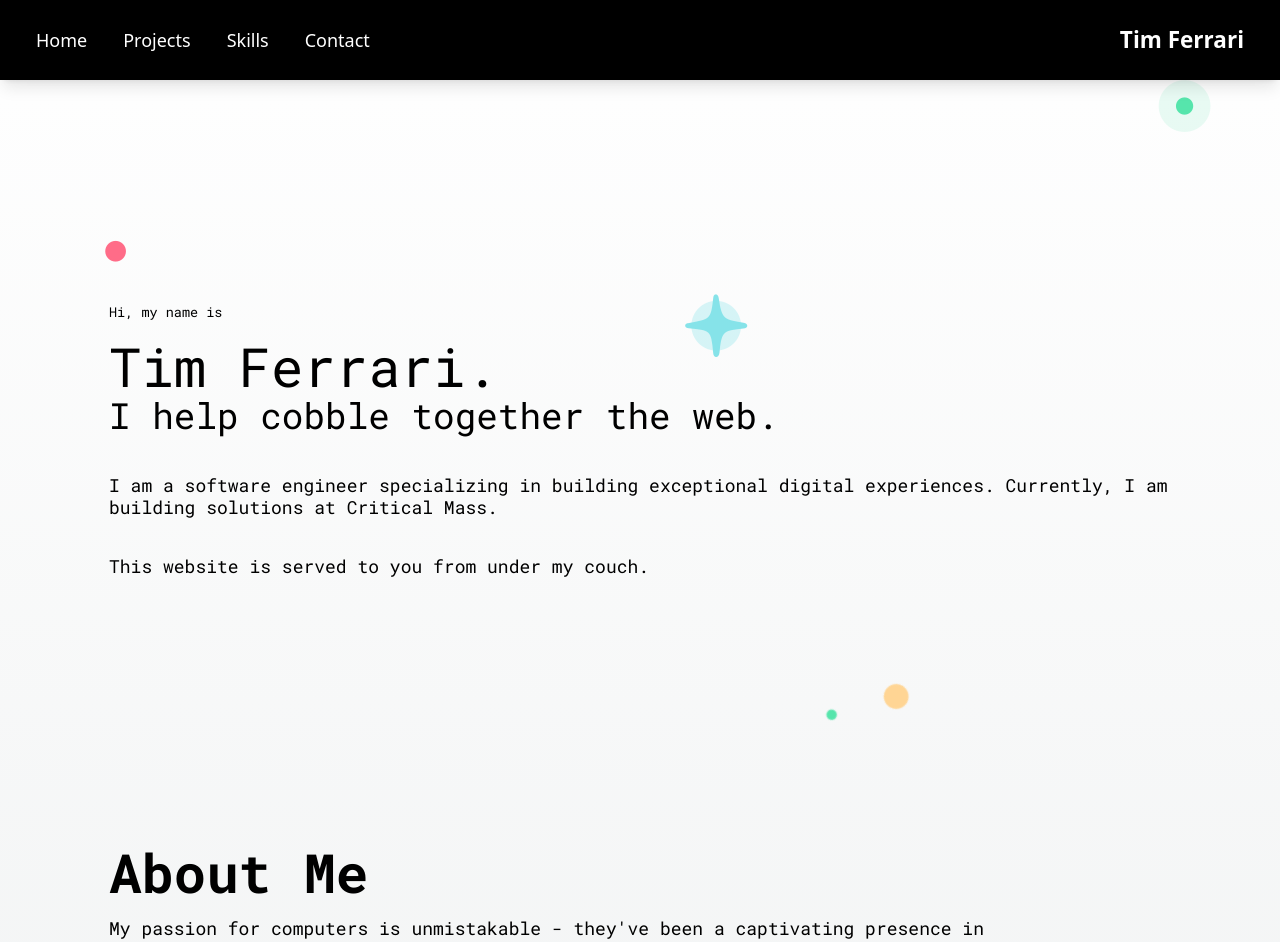
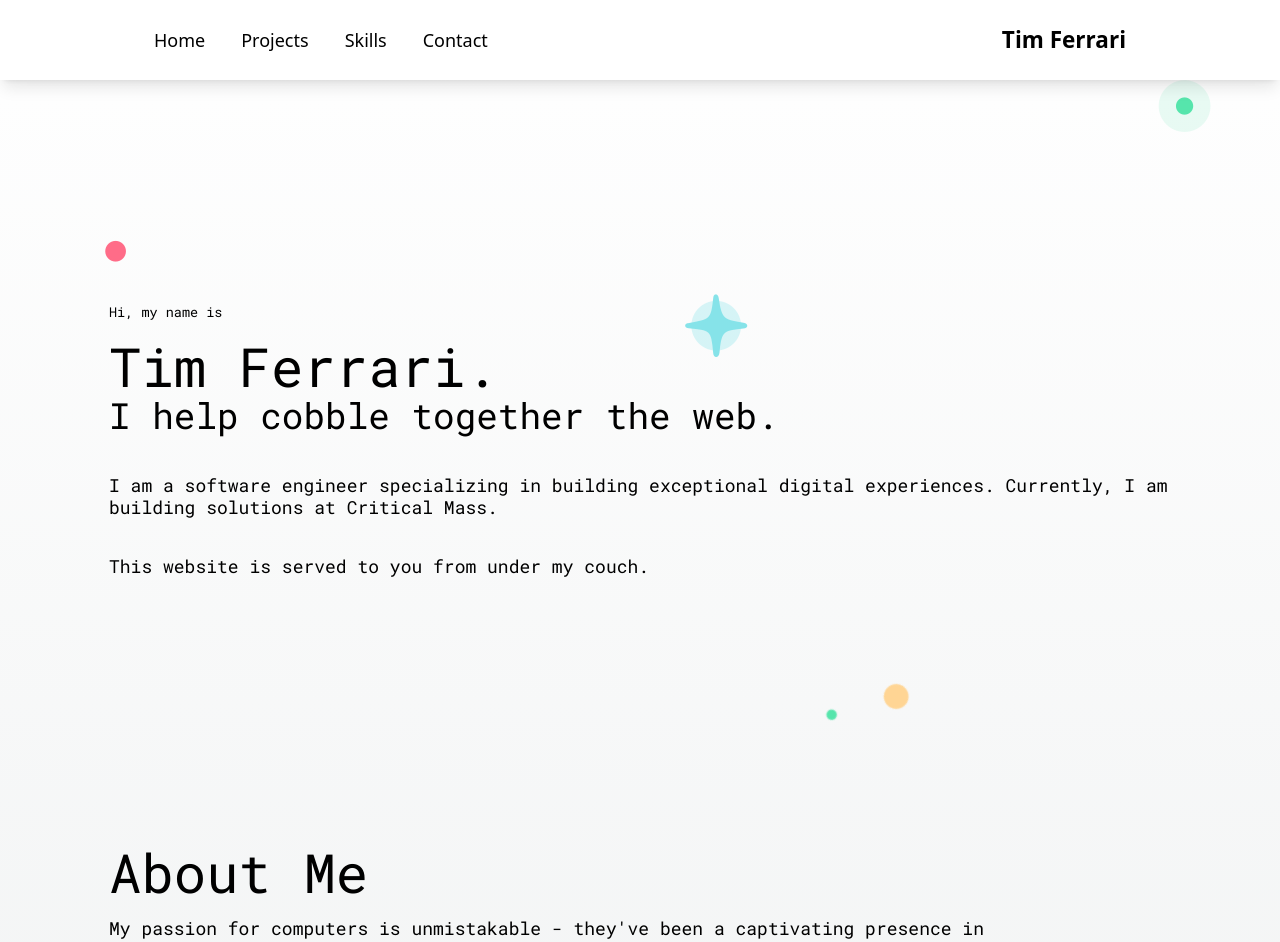
Before and after one commit to yunggarlic/new_personal, a Next.js app: page / in a window 1280 px wide. Shown: the top 942 px of the page. Built offline with nearby package versions, Linux system fonts and the light colour scheme.

Commit message:
updating styles and global padding

```diff
--- a/src/components/About.tsx
+++ b/src/components/About.tsx
@@ -1,6 +1,6 @@
-import React from "react";
-import Image from "next/image";
-import picSrc from "../../public/me.jpg";
+import React from 'react';
+import Image from 'next/image';
+import picSrc from '../../public/me.jpg';
 
 const About: React.FC = () => {
   return (
@@ -9,7 +9,7 @@ const About: React.FC = () => {
       id="about"
     >
       <div className="space-y-4">
-        <h2 className="font-bold">About Me</h2>
+        <h2>About Me</h2>
         <p className="">
           My passion for computers is unmistakable - they've been a captivating
           presence in my life for as long as I can remember. Though I initially
@@ -17,13 +17,13 @@ const About: React.FC = () => {
           became an undeniable calling.
         </p>
         <p className="">
-          Today, I'm proud to be part of the talented team at{" "}
+          Today, I'm proud to be part of the talented team at{' '}
           <a href="criticalmass.com">Critical Mass</a>, where I have the
           opportunity to breathe new life into legacy websites by migrating them
           to cutting-edge frameworks. As a dynamic, forward-thinking
-          professional, I'm always eager to explore and embrace
-          the latest technological advancements to elevate my work and create
-          unparalleled digital experiences.
+          professional, I'm always eager to explore and embrace the latest
+          technological advancements to elevate my work and create unparalleled
+          digital experiences.
         </p>
         <p className="">
           Here are a few technologies I've been working with recently:
--- a/src/components/Navbar.tsx
+++ b/src/components/Navbar.tsx
@@ -1,4 +1,4 @@
-import React, { useState, useEffect } from "react";
+import React, { useState, useEffect } from 'react';
 
 const Navbar: React.FC = () => {
   const [isHidden, setIsHidden] = useState(false);
@@ -8,9 +8,12 @@ const Navbar: React.FC = () => {
   const handleScroll = () => {
     const currentScrollPosition = window.pageYOffset;
 
+    //If user scrolls down and the scroll position is greater than the navheight
+    //and the mobile menu is not open, hide the navbar
     if (
       prevScrollPosition < currentScrollPosition &&
-      currentScrollPosition > 100
+      currentScrollPosition > 100 &&
+      !mobileMenuOpen
     ) {
       setIsHidden(true);
     } else {
@@ -21,10 +24,10 @@ const Navbar: React.FC = () => {
   };
 
   useEffect(() => {
-    window.addEventListener("scroll", handleScroll);
+    window.addEventListener('scroll', handleScroll);
 
     return () => {
-      window.removeEventListener("scroll", handleScroll);
+      window.removeEventListener('scroll', handleScroll);
     };
   }, [prevScrollPosition]);
 
@@ -34,21 +37,18 @@ const Navbar: React.FC = () => {
 
   return (
     <nav
-      className={`flex items-center bg-black shadow-lg left-0 py-4 px-4 md:px-8 z-50 transform transition-transform duration-300 ${
-        isHidden ? "-translate-y-full fixed top-0 w-full" : "fixed top-0 w-full"
+      className={`flex items-center shadow-lg left-0 py-4 z-50 transform transition-transform duration-300 ${
+        isHidden ? '-translate-y-full fixed top-0 w-full' : 'fixed top-0 w-full'
       }`}
     >
-      <div className="container mx-auto">
-        <div className="flex flex-row-reverse justify-between items-center">
-          <a
-            href="#"
-            className="text-white text-xl font-bold whitespace-nowrap"
-          >
+      <div className="max-w-5xl w-full mx-auto px-6 tablet:px-10 desktop:px-20">
+        <div className="w-full flex flex-row-reverse justify-between items-center">
+          <a href="#" className=" text-xl font-bold whitespace-nowrap">
             Tim Ferrari
           </a>
           <div className="md:hidden h-6">
             <button
-              className="text-white hover:text-gray-300 focus:outline-none"
+              className=" hover:text-gray-300 focus:outline-none"
               onClick={toggleMobileMenu}
             >
               <svg
@@ -66,31 +66,31 @@ const Navbar: React.FC = () => {
             </button>
           </div>
           <div
-            className={`${
-              mobileMenuOpen ? "block" : "hidden"
-            } absolute top-full left-0 w-full bg-gray-800 md:static md:bg-transparent md:flex space-x-4 mt-2 md:mt-0`}
+            className={`mobile-menu ${
+              mobileMenuOpen ? 'block' : 'hidden'
+            } absolute top-full left-0 w-full md:static md:bg-transparent md:flex space-y-4 tablet:space-x-4 tablet:space-y-0`}
           >
             <a
               href="#hero"
-              className="block py-2 pr-4 text-white hover:text-gray-300 md:inline-block"
+              className="block py-2 pr-4  hover:text-gray-300 md:inline-block"
             >
               Home
             </a>
             <a
               href="#projects"
-              className="block py-2 pr-4 text-white hover:text-gray-300 md:inline-block"
+              className="block py-2 pr-4  hover:text-gray-300 md:inline-block"
             >
               Projects
             </a>
             <a
               href="#skills"
-              className="block py-2 pr-4 text-white hover:text-gray-300 md:inline-block"
+              className="block py-2 pr-4  hover:text-gray-300 md:inline-block"
             >
               Skills
             </a>
             <a
               href="#contact"
-              className="block py-2 pr-4 text-white hover:text-gray-300 md:inline-block"
+              className="block py-2 pr-4  hover:text-gray-300 md:inline-block"
             >
               Contact
             </a>
--- a/src/components/Projects.tsx
+++ b/src/components/Projects.tsx
@@ -57,14 +57,12 @@ const FeaturedProject: React.FC<ProjectProps> = ({
   className,
 }) => {
   return (
-    <div
-      className={`flex relative h-72 py-4 mb-12 ${className}`}
-    >
+    <div className={`flex relative h-72 py-4 mb-12 ${className}`}>
       <div className="w-3/5 z-10">
         <h2 className="text-xl mb-4">
           <a href={link}>{projectTitle}</a>
         </h2>
-        <div className="py-8 px-4 rounded shadow-lg bg-blue-900 text-slate-200 dark:text-black dark:bg-slate-400">
+        <div className="py-8 px-4 rounded shadow-lg bg-sky-200 dark:bg-emerald-800 dark:text-slate-200 text-black">
           <p>{description}</p>
         </div>
       </div>
--- a/src/styles/globals.css
+++ b/src/styles/globals.css
@@ -7,6 +7,8 @@
   --max-width: 1100px;
   --border-radius: 12px;
 
+  --nav-bg-color: #ffffff;
+  --nav-color: #000;
   --foreground-rgb: 0, 0, 0;
   --background-start-rgb: 214, 219, 220;
   --background-end-rgb: 255, 255, 255;
@@ -28,8 +30,10 @@
 @media (prefers-color-scheme: dark) {
   :root {
     --foreground-rgb: 255, 255, 255;
-    --background-start-rgb: 36, 15, 15;
+    --background-start-rgb: 34, 31, 32;
     --background-end-rgb: 0, 0, 0;
+    --nav-bg-color: #221f20;
+    --nav-color: #ffffff;
   }
 }
 
@@ -38,7 +42,6 @@
   padding: 0;
   margin: 0;
 }
-
 
 html,
 body {
@@ -58,64 +61,69 @@ body {
 
 nav {
   height: var(--nav-height);
+  background-color: var(--nav-bg-color);
+  color: var(--nav-color);
 }
 
-main{
+.mobile-menu {
+  background-color: var(--nav-bg-color);
+  color: var(--nav-color);
+}
+
+main {
   margin-top: var(--nav-height);
 }
 
-html{
-  font-size:16px;
-  line-height:24px;
+html {
+  font-size: 16px;
+  line-height: 24px;
 }
 
-h1{
+h1 {
   font-size: 3rem;
   line-height: 3rem;
 }
-h2{
+h2 {
   font-size: 2rem;
   line-height: 2rem;
 }
-h3{
+h3 {
   font-size: 1.5rem;
   line-height: 2rem;
 }
-h4{
+h4 {
   font-size: 1.25rem;
   line-height: 1.5rem;
 }
-h5{
+h5 {
   font-size: 0.75rem;
   line-height: 1.25rem;
 }
-p{
+p {
   font-size: 1rem;
   line-height: 1.25rem;
 }
 
-
-
-@media(min-width: 768px){
-  html{
+@media (min-width: 768px) {
+  html {
     font-size: 18px;
-    line-height:1.5rem;
+    line-height: 1.5rem;
   }
-  h1{
+  h1 {
     font-size: 4.5rem;
     line-height: 4.5rem;
   }
-  h2{
+  h2 {
     font-size: 3rem;
     line-height: 3rem;
   }
 
-  h3{
+  h3 {
     font-size: 2rem;
     line-height: 2.5rem;
   }
 
-  h4{
+  h4 {
     font-size: 1.5rem;
     line-height: 2rem;
   }
@@ -126,7 +134,7 @@ a {
   text-decoration: none;
 }
 
-.skills-list > li{
+.skills-list > li {
   display: flex;
   align-items: center;
 }
--- a/tailwind.config.js
+++ b/tailwind.config.js
@@ -1,20 +1,20 @@
 /** @type {import('tailwindcss').Config} */
 module.exports = {
-  content: ["./src/**/*.{js,ts,jsx,tsx}"],
+  content: ['./src/**/*.{js,ts,jsx,tsx}'],
   theme: {
     extend: {
-      height:{
-        "screen-minus-nav": "calc(100vh - var(--nav-height))",
+      height: {
+        'screen-minus-nav': 'calc(100vh - var(--nav-height))',
       },
-      backgroundImage:{
+      backgroundImage: {
         'stars-tall': "url('/StarsTall.png')",
       },
 
-      screens:{
-        tablet: "768px",
-        desktop: "1024px",
-      }
+      screens: {
+        tablet: '768px',
+        desktop: '1280px',
+      },
     },
   },
   plugins: [],
-}
+};
```
Also changed, not shown: src/components/Work.tsx (+6 -6 lines).
